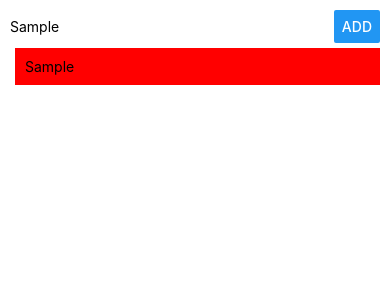
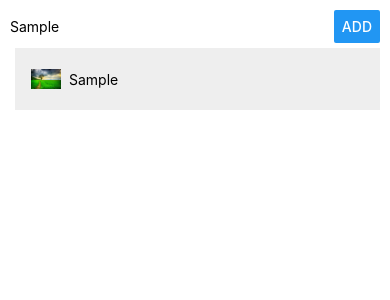
Before and after one commit to shafinr23/react-native, a React Native app: screen / in a window 390 px wide. Both pictures are taken after typing "Sample" into the empty fields and a click on the button "ADD". Shown: the top 300 px of the page. Built offline with nearby package versions, Linux system fonts and the light colour scheme.

Commit message:
add image file

```diff
--- a/App.js
+++ b/App.js
@@ -4,6 +4,8 @@
 
 import PlaceInput from './src/components/PlaceInput/PlaceInput';
 import PlaceList from './src/components/PlaceList/PlaceList';
+
+import PlaceImage from './src/assets/pexels-photo-236047.jpeg';
 
 
 export default class App extends Component {
@@ -16,7 +18,9 @@
       return {
         places: prevState.places.concat({
           key:Math.random(),
-          value : placeName})
+          name : placeName,
+          image : PlaceImage
+        })
       };
     });
   };
--- a/src/components/ListItem/ListItem.js
+++ b/src/components/ListItem/ListItem.js
@@ -1,9 +1,14 @@
 import React from 'react';
-import {View , Text , StyleSheet, TouchableOpacity} from 'react-native';
+import {View , Text , StyleSheet, TouchableOpacity , Image} from 'react-native';
 
 const listItem =(props) => (
     <TouchableOpacity onPress={props.onItemPressed} >
     <View style={styles.listItem}>
+            <Image
+                resizeMode="contain"
+                source={props.PlaceImag}
+                style={styles.PlaceImag}
+            />
         <Text>
             {props.placeName}
         </Text>
@@ -14,9 +19,16 @@
 const styles  = StyleSheet.create({
     listItem:{
         width: "100%",
-        padding: 10,
-        backgroundColor: "red",
-        margin:5
+        padding: 8,
+        backgroundColor: "#eee",
+        margin:5 ,
+        flexDirection : "row",
+        alignItems:"center"
+    },
+    PlaceImag:{
+        margin:8,
+        height:30 ,
+        width:30
     }
 });
 
--- a/src/components/PlaceList/PlaceList.js
+++ b/src/components/PlaceList/PlaceList.js
@@ -10,7 +10,8 @@
         data={props.places}
         renderItem={(info) => (
             <ListItem
-            placeName={info.item.value}
+            placeName={info.item.name}
+            PlaceImag={info.item.image}
             onItemPressed={() => props.onItemDeleted(info.item.key)}
              />
         )}
```
Also changed, not shown: src/assets/pexels-photo-236047.jpeg (added).
